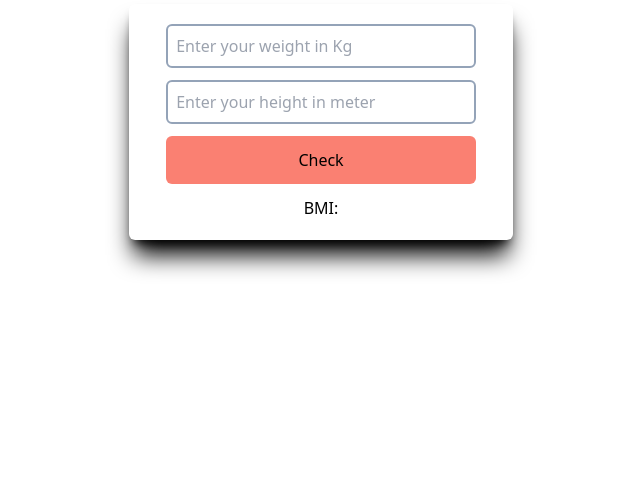
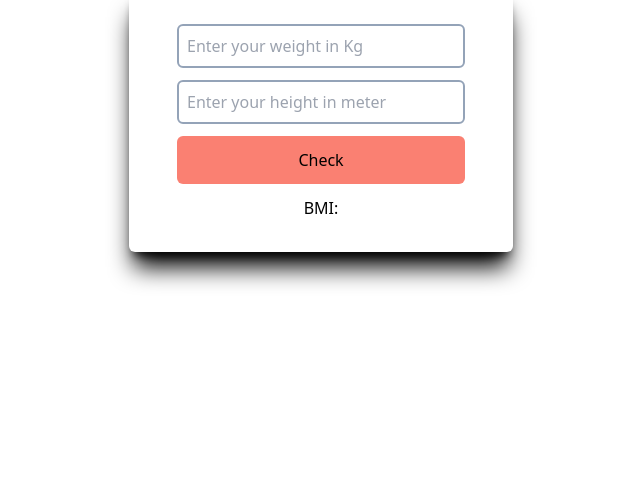
Before and after one commit to SumitVishnoi/BMI-Calculator, a plain HTML site: page index.html in a window 1280 px wide. Shown: the part 304-800 px from the top of the page, without its empty margins (319-959 px from the left). Drawn offline with nearby package versions, Linux system fonts and the light colour scheme.

Commit message:
Update index.html

```diff
--- a/index.html
+++ b/index.html
@@ -9,7 +9,7 @@
 <body>
     <div class="w-full flex flex-col justify-center items-center gap-5 h-screen">
         <h1 class="font-bold text-2xl">BMI Calculator</h1>
-        <form action="" class="flex flex-col items-center gap-3 w-[30%] shadow-xl shadow-black p-5 rounded-md">
+        <form action="" class="flex flex-col items-center gap-3 w-[90%] md:w-[30%] shadow-xl shadow-black p-8 rounded-md">
             <input id="weight" type="number" placeholder="Enter your weight in Kg" class="p-2 rounded-md w-[90%] border-2 border-slate-400">
             <input id="height" type="number" placeholder="Enter your height in meter" class="p-2 rounded-md w-[90%] border-2 border-slate-400">
             <button id="btn" class="w-[90%] bg-[salmon] rounded-md p-3 font-medium active:scale-[0.9]">Check</button>
```
